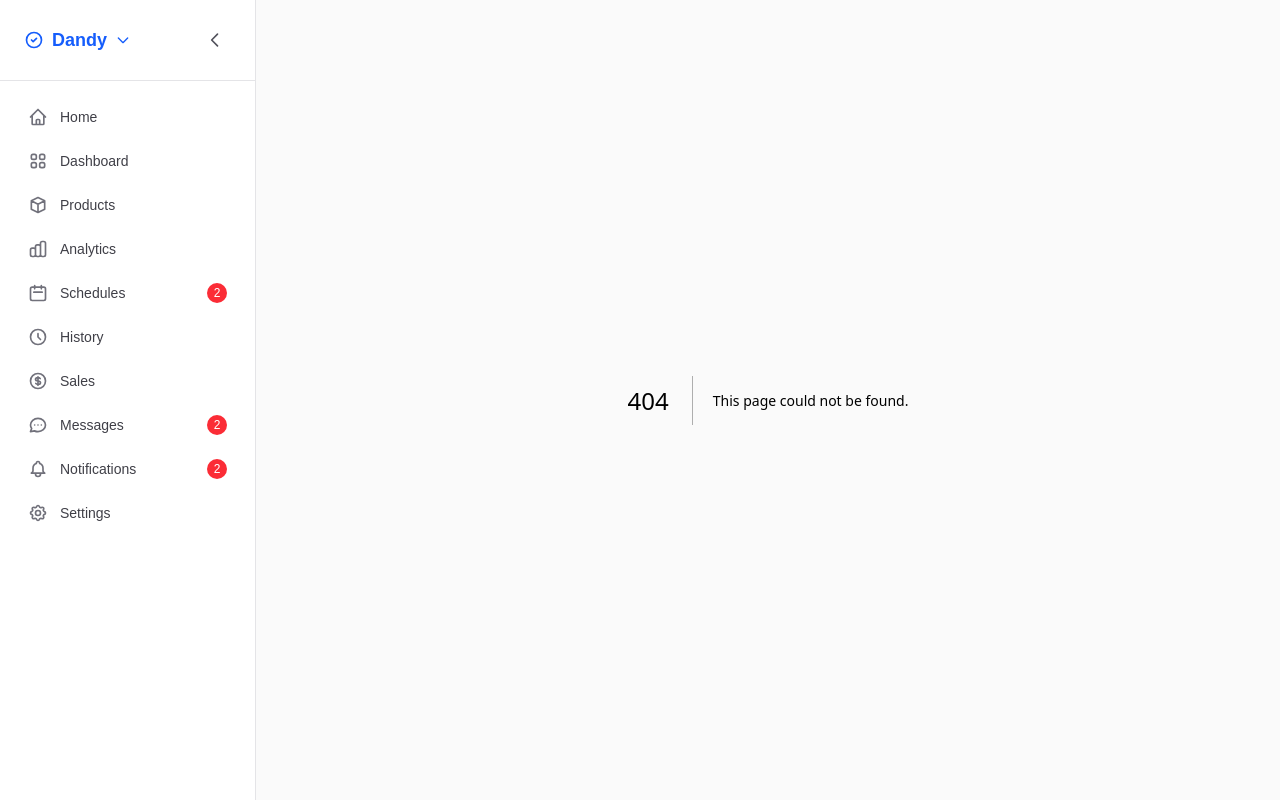
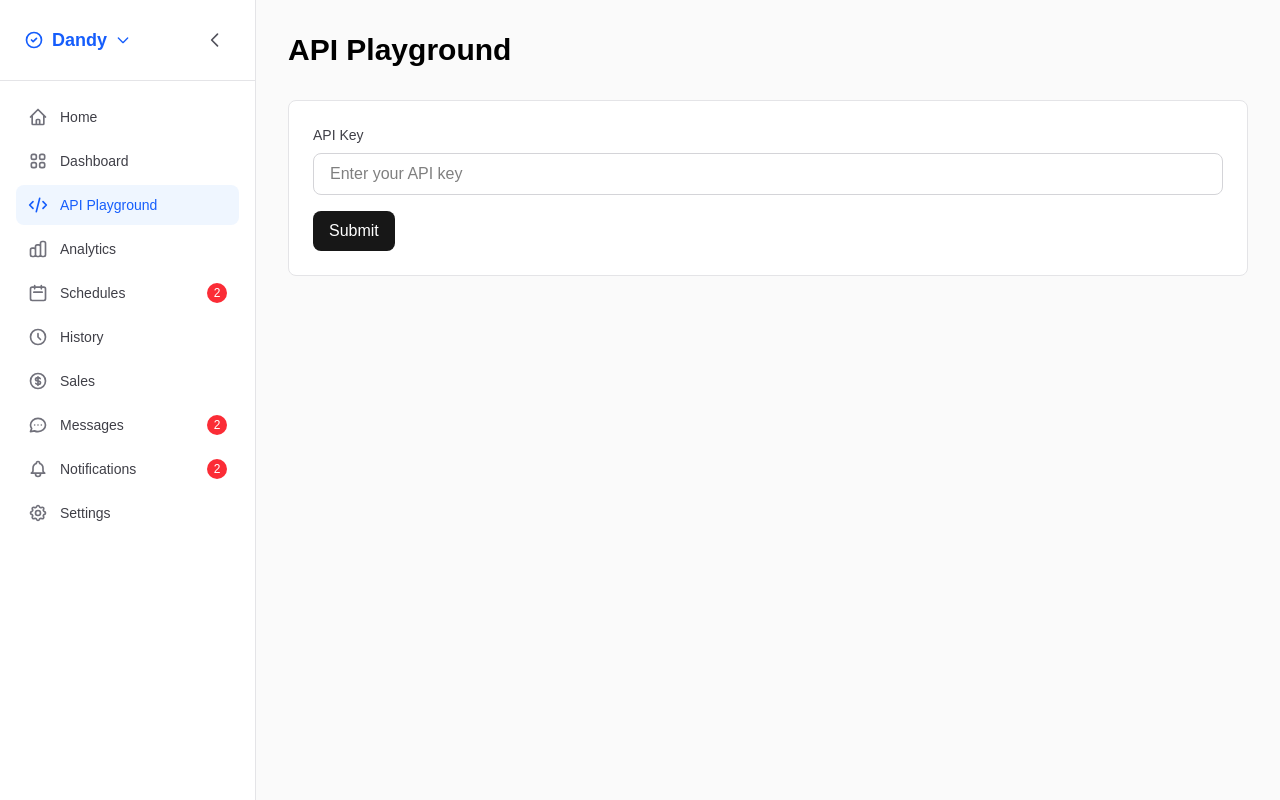
Before and after one commit to tim3465/First-Cursor-app, a Next.js app: page /api-playground in a window 1280 px wide. Before the commit this address had no page. Built offline with nearby package versions, Linux system fonts and the light colour scheme.

Commit message:
API Playground page

```diff
--- /dev/null
+++ b/app/api-playground/page.tsx
@@ -0,0 +1,56 @@
+'use client';
+
+import { useState } from 'react';
+
+export default function ApiPlaygroundPage() {
+  const [apiKey, setApiKey] = useState('');
+
+  const handleSubmit = (e: React.FormEvent) => {
+    e.preventDefault();
+    // Handle form submission here
+    console.log('API Key submitted:', apiKey);
+  };
+
+  return (
+    <div className="min-h-screen bg-zinc-50 dark:bg-black py-8 px-4 sm:px-6 lg:px-8">
+      <div className="max-w-7xl mx-auto w-full">
+        {/* Header */}
+        <div className="mb-8">
+          <h1 className="text-3xl font-semibold text-black dark:text-zinc-50">
+            API Playground
+          </h1>
+        </div>
+
+        {/* Form */}
+        <div className="bg-white dark:bg-zinc-900 rounded-lg border border-zinc-200 dark:border-zinc-800 p-6">
+          <form onSubmit={handleSubmit} className="space-y-4">
+            <div>
+              <label
+                htmlFor="api-key"
+                className="block text-sm font-medium text-zinc-700 dark:text-zinc-300 mb-2"
+              >
+                API Key
+              </label>
+              <input
+                id="api-key"
+                type="text"
+                value={apiKey}
+                onChange={(e) => setApiKey(e.target.value)}
+                className="w-full px-4 py-2 border border-zinc-300 dark:border-zinc-700 rounded-lg bg-white dark:bg-zinc-800 text-black dark:text-zinc-50 focus:outline-none focus:ring-2 focus:ring-blue-500 focus:border-transparent"
+                placeholder="Enter your API key"
+              />
+            </div>
+            <div>
+              <button
+                type="submit"
+                className="px-4 py-2 bg-foreground text-background rounded-lg hover:bg-[#383838] dark:hover:bg-[#ccc] transition-colors"
+              >
+                Submit
+              </button>
+            </div>
+          </form>
+        </div>
+      </div>
+    </div>
+  );
+}
--- a/components/Sidebar.tsx
+++ b/components/Sidebar.tsx
@@ -53,8 +53,8 @@ const navItems: NavItem[] = [
     ),
   },
   {
-    label: 'Products',
-    href: '/products',
+    label: 'API Playground',
+    href: '/api-playground',
     icon: (
       <svg
         xmlns="http://www.w3.org/2000/svg"
@@ -67,7 +67,7 @@ const navItems: NavItem[] = [
           strokeLinecap="round"
           strokeLinejoin="round"
           strokeWidth={2}
-          d="M20 7l-8-4-8 4m16 0l-8 4m8-4v10l-8 4m0-10L4 7m8 4v10M4 7v10l8 4"
+          d="M10 20l4-16m4 4l4 4-4 4M6 16l-4-4 4-4"
         />
       </svg>
     ),
```
